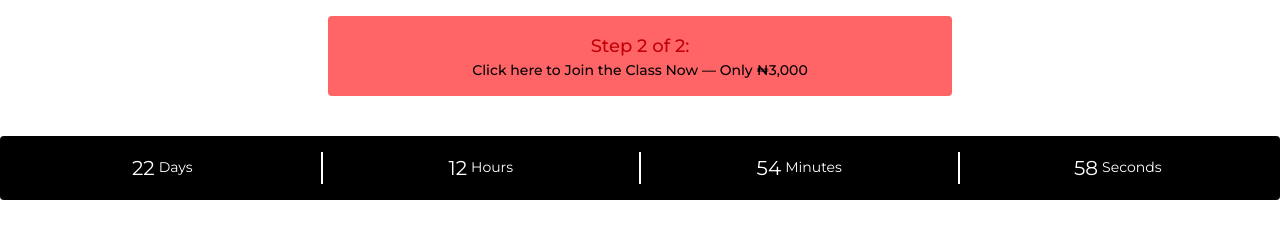
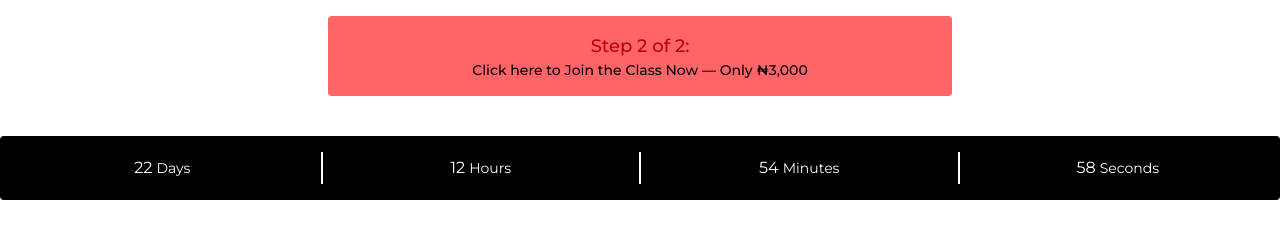
Before and after one commit to TeeJayGTAN/importswithangel, a Next.js app: page / in a window 1280 px wide. Shown: the part 840-1090 px from the top of the page. Built offline with nearby package versions, Linux system fonts and the light colour scheme.

Commit message:
timer font size

```diff
--- a/app/components/timer.tsx
+++ b/app/components/timer.tsx
@@ -47,7 +47,7 @@ export default function Timer() {
   }, []);
 
   return (
-    <div className="w-full mx-auto rounded text-xl bg-black text-white p-4 flex justify-center items-center gap-x-3">
+    <div className="w-full mx-auto rounded text-base bg-black text-white p-4 flex justify-center items-center gap-x-3">
       {/* <TimerItem
         timer={timeLeft.months}
         value={timeLeft.months == 1 ? "Month" : "Months"}
@@ -83,7 +83,7 @@ function TimerItem({ timer, value }: { timer: any; value: string }) {
         <div className="">
           {timer}
         </div>
-        <div className="text-[14px] ">{value}</div>
+        <div className="text-sm ">{value}</div>
       </div>
     // </div>
   );
```
